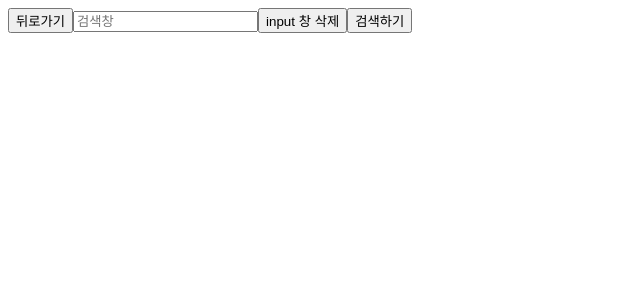
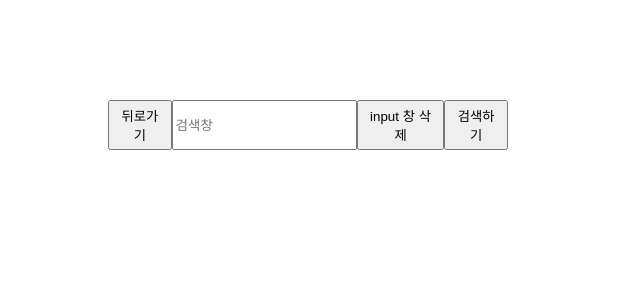
Before and after one commit to thumbthing/clinical-trials, a React (Create React App) app: page / in a window 1280 px wide. Shown: the top 300 px of the page, without its empty margins (0-640 px from the left). Built offline with nearby package versions, Linux system fonts and the light colour scheme.

Commit message:
Feat: 생성된 style import

```diff
--- a/src/components/SearchInput.tsx
+++ b/src/components/SearchInput.tsx
@@ -4,6 +4,7 @@ import { SearchFunctionContext } from '../context/FunctionContext';
 import handleError from '../utils/errorHandler';
 import debounceFunction from '../utils/debounce';
 import checkInputValid from '../utils/checkInputTextValid';
+import { Button, Input, Container } from '../styles/SearchInput.style';
 
 function SearchInput() {
   const { state, setState } = SearchContext();
@@ -66,14 +67,14 @@ function SearchInput() {
   };
 
   return (
-    <div>
-      <button type="button">뒤로가기</button>
-      <input type="search" onChange={handleChangeInput} placeholder="검색창" value={state.input} />
-      <button type="button" onClick={resetInput}>
+    <Container>
+      <Button type="button">뒤로가기</Button>
+      <Input type="search" onChange={handleChangeInput} placeholder="검색창" value={state.input} />
+      <Button type="button" onClick={resetInput}>
         input 창 삭제
-      </button>
-      <button type="submit">검색하기</button>
-    </div>
+      </Button>
+      <Button type="submit">검색하기</Button>
+    </Container>
   );
 }
 
--- a/src/components/SuggestedSearchTermList.tsx
+++ b/src/components/SuggestedSearchTermList.tsx
@@ -2,6 +2,7 @@ import React, { useEffect } from 'react';
 import { SearchContext } from '../context/SearchContext';
 import { sessionParser } from '../utils/sessionHandler';
 import handleError from '../utils/errorHandler';
+import { ListContainer, TermList, TermItem, SickName } from '../styles/SuggestedSearchTermList.style';
 
 function SuggestedSearchTermList() {
   const { state, setState } = SearchContext();
@@ -26,17 +27,17 @@ function SuggestedSearchTermList() {
   }, [input]);
 
   return (
-    <div>
-      <ul>
+    <ListContainer>
+      <TermList>
         {searchTermsArray.map((item) => (
-          <li key={item.sickCd}>
+          <TermItem key={item.sickCd}>
             <div>
-              <span>{item.sickNm}</span>
+              <SickName>{item.sickNm}</SickName>
             </div>
-          </li>
+          </TermItem>
         ))}
-      </ul>
-    </div>
+      </TermList>
+    </ListContainer>
   );
 }
 
--- a/src/pages/SearchPage.tsx
+++ b/src/pages/SearchPage.tsx
@@ -3,6 +3,7 @@ import SearchInput from '../components/SearchInput';
 import SuggestedSearchTermList from '../components/SuggestedSearchTermList';
 import { SearchProvider } from '../context/SearchContext';
 import { FunctionContext } from '../context/FunctionContext';
+import { ListContainer } from '../styles/SearchInput.style';
 
 function SearchPage() {
   // 캐싱 되어 있는 데이터 초기화
@@ -13,10 +14,10 @@ function SearchPage() {
   return (
     <SearchProvider>
       <FunctionContext>
-        <div>
+        <ListContainer>
           <SearchInput />
           <SuggestedSearchTermList />
-        </div>
+        </ListContainer>
       </FunctionContext>
     </SearchProvider>
   );
```
